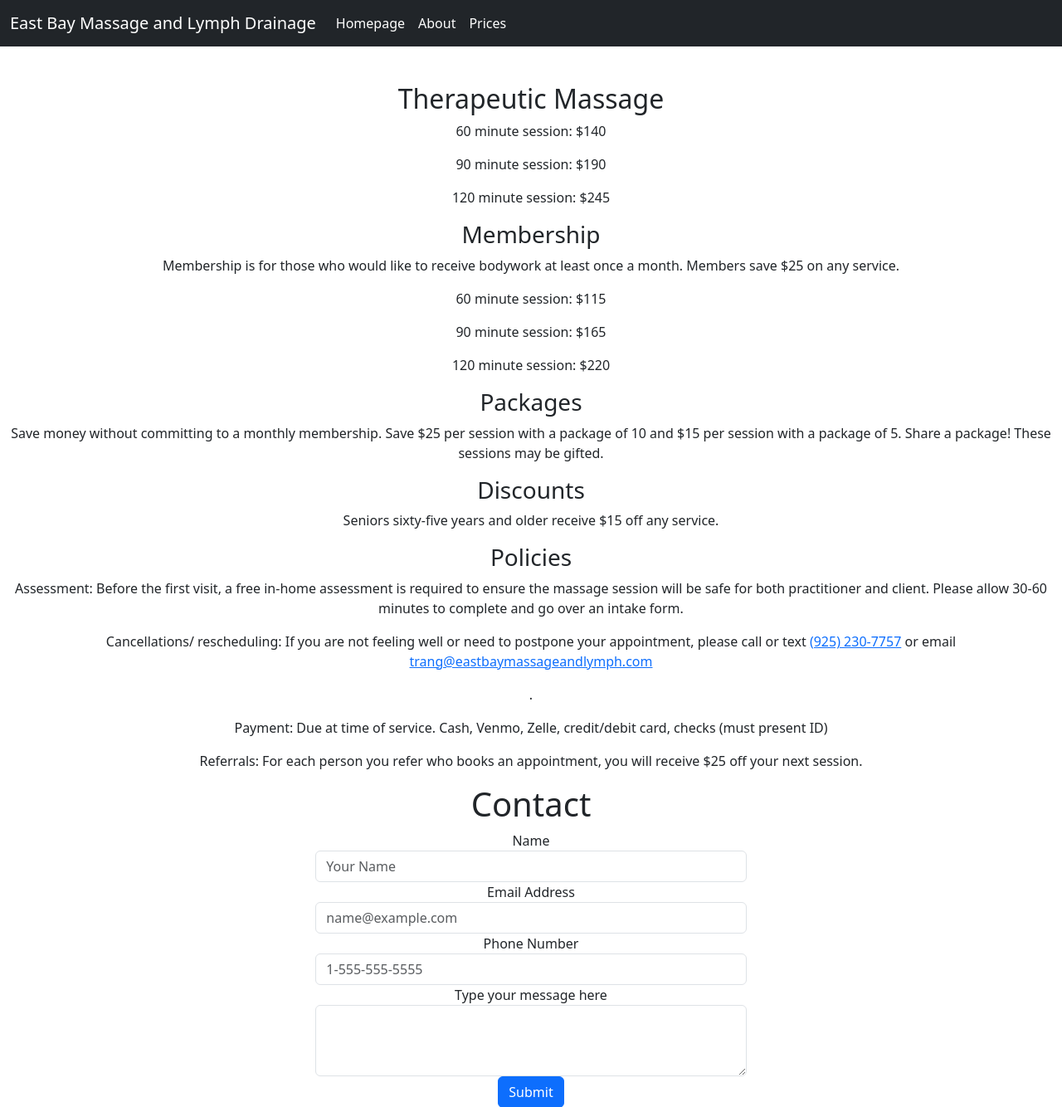
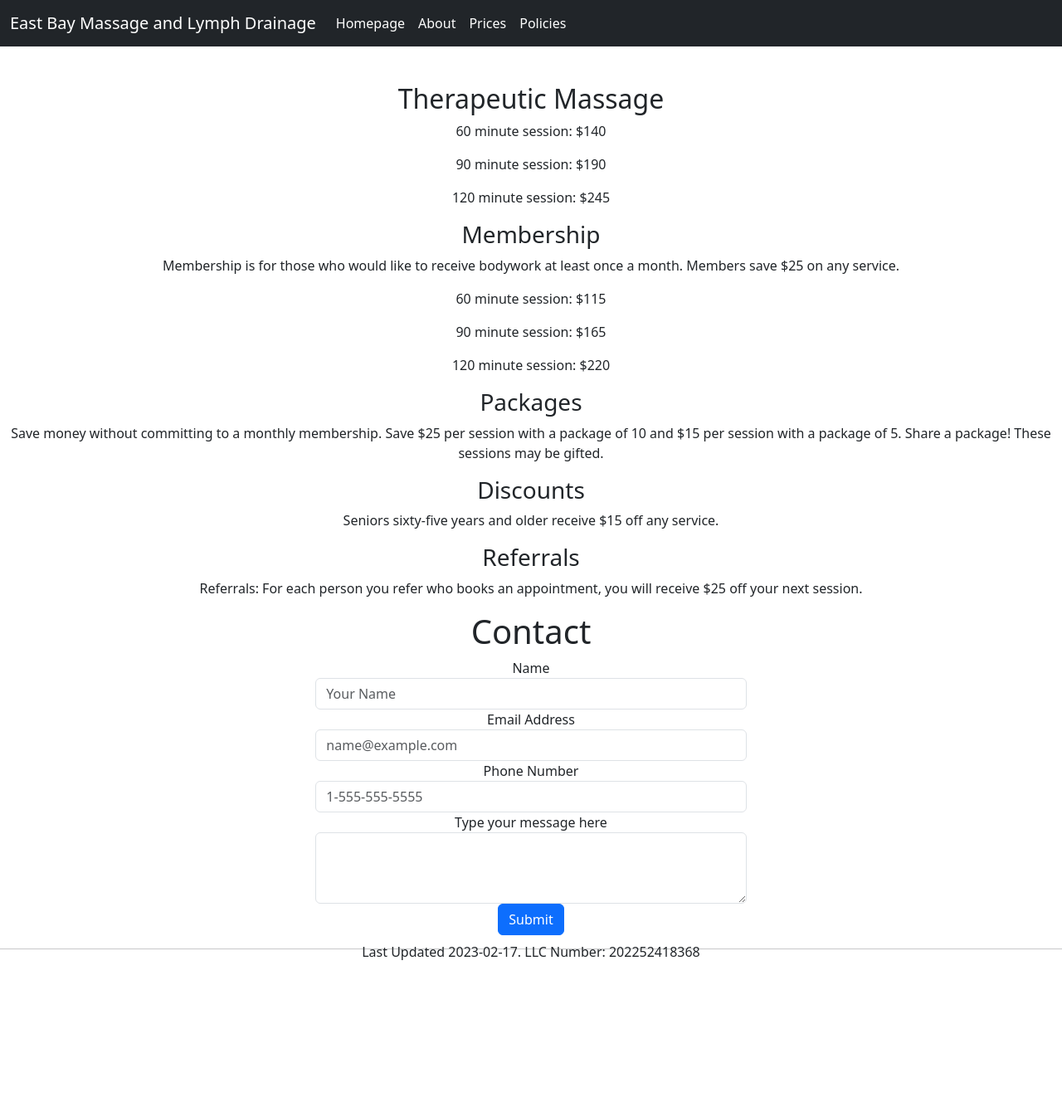
Before and after one commit to tnoff/eastbay, a Django app: page /prices/ in a window 1280 px wide. Shown: the top 1334 px of the page at 83% size. After the commit the page ends 1157 px from the top, so only its background shows below. Run offline with Django 4.2, Linux system fonts and the light colour scheme; some libraries are stand-ins or nearby versions.

Commit message:
move policies into its own section

```diff
--- a/eastbay_massage/urls.py
+++ b/eastbay_massage/urls.py
@@ -22,6 +22,7 @@ urlpatterns = [
     # path('admin/', admin.site.urls),
     path('', views.home, name='home_page'),
     path('prices/', views.prices, name='prices'),
+    path('policies/', views.policies, name='policies'),
     path('about/', views.about, name='about_page'),
     path('send_message/', views.send_message, name='send_message'),
     path('message_successful/', views.message_successful, name='message_successful'),
--- a/eastbay_massage/views.py
+++ b/eastbay_massage/views.py
@@ -29,6 +29,9 @@
 def prices(request):
   return render(request, 'prices.html', CONTACT_INFO)
 
+def policies(request):
+  return render(request, 'policies.html', CONTACT_INFO)
+
 def message_successful(request):
   return render(request, 'message.html', CONTACT_INFO)
 
--- a/templates/base.html
+++ b/templates/base.html
@@ -59,6 +59,9 @@
                     <li class="nav-item">
                         <a class="nav-link active" aria-current="page" href="/prices/">Prices</a>
                     </li>
+                    <li class="nav-item">
+                        <a class="nav-link active" aria-current="page" href="/policies/">Policies</a>
+                    </li>
                 </div>
             </nav>
         </div>
--- a/templates/prices.html
+++ b/templates/prices.html
@@ -10,7 +10,7 @@
 {% bootstrap_messages %}
 
 {% block content %}
-<div align="center" id="about">
+<div align="center">
         <h2>Therapeutic Massage
         </h2>
         <div align="center">
@@ -29,10 +29,7 @@
         <p>Save money without committing to a monthly membership. Save $25 per session with a package of 10 and $15 per session with a package of 5. Share a package! These sessions may be gifted.</p>
         <h3>Discounts</h3>
         <p>Seniors sixty-five years and older receive $15 off any service.</p>
-        <h3>Policies</h3>
-        <p>Assessment: Before the first visit, a free in-home assessment is required to ensure the massage session will be safe for both practitioner and client. Please allow 30-60 minutes to complete and go over an intake form.</p>
-        <p>Cancellations/ rescheduling: If you are not feeling well or need to postpone your appointment, please call or text <a href="tel:+1{{contact_number_no_space}}">{{contact_number}}</a> or email <a href = "mailto: {{contact_email}}">{{contact_email}}</a></p>.</p>
-        <p>Payment: Due at time of service. Cash, Venmo, Zelle, credit/debit card, checks (must present ID)</p>
+        <h3>Referrals</h3>
         <p>Referrals: For each person you refer who books an appointment, you will receive $25 off your next session.</p>
 </div>
 {% include "contact.html" %}
```
Also changed, not shown: templates/policies.html (added, +21 -0 lines).
